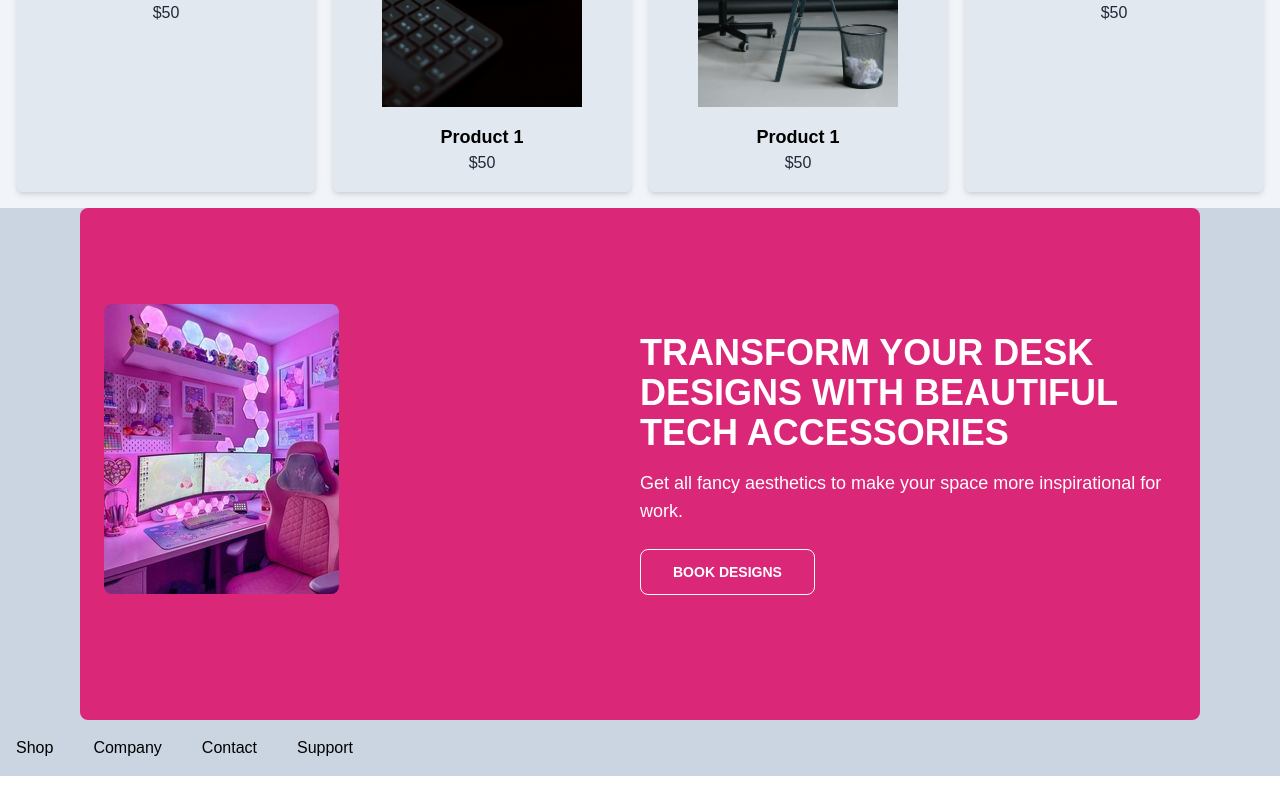
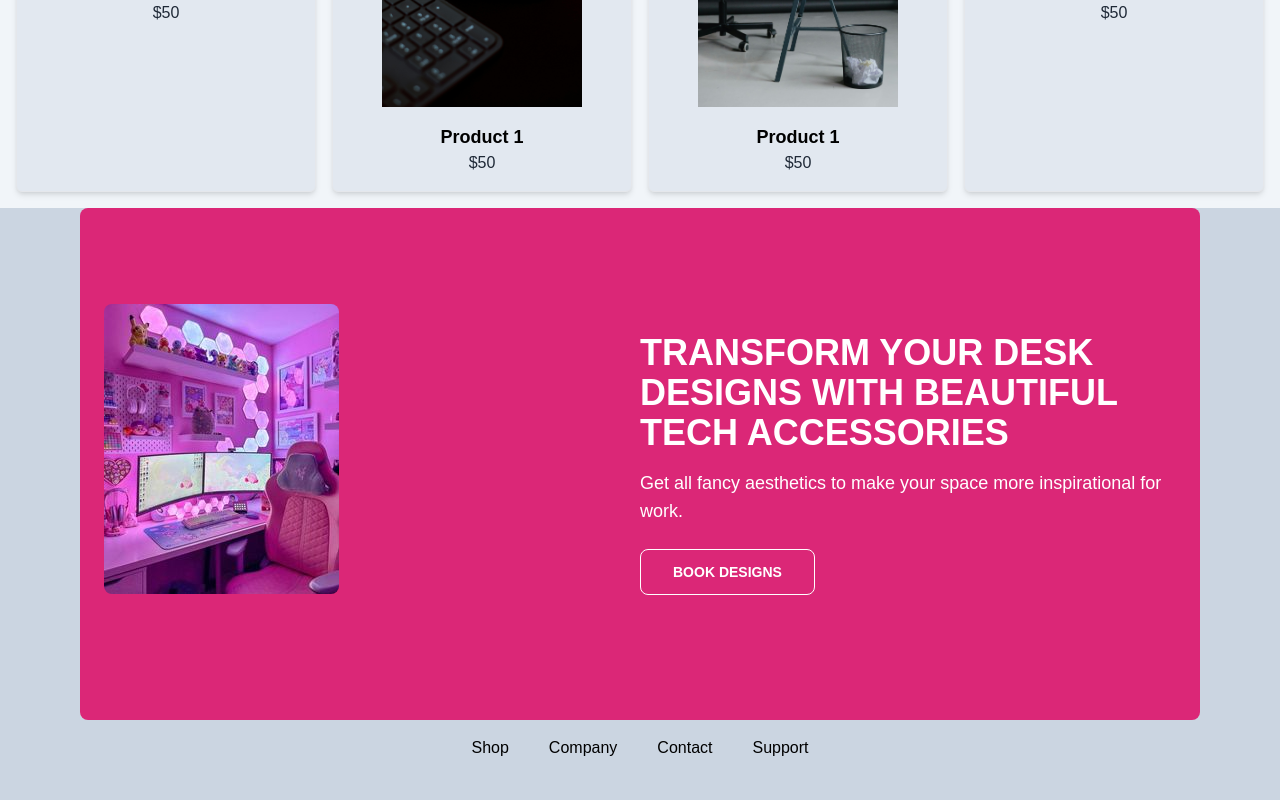
Before and after one commit to CoveredTechSis/Tech-Oasis, a Next.js app: page / in a window 1280 px wide. Shown: the part 1932-2732 px from the top of the page. Before the commit the page ends 2708 px from the top, so only its background shows below. Built offline with nearby package versions, Linux system fonts and the light colour scheme.

Commit message:
latest commit

```diff
--- a/src/components/footer/footer.tsx
+++ b/src/components/footer/footer.tsx
@@ -2,8 +2,8 @@ import React from "react"
 
 export default function Footer() {
     return(
-        <div className="bg-slate-300 h-1/4 w-full ">
-            <div className="flex gap-10 p-4">
+        <div className="bg-slate-300 h-20 w-full  ">
+            <div className="flex flex-row gap-10 justify-center align-middle p-4">
                 <div className="text-black">Shop</div>
                 <div className="text-black">Company</div>
                 <div className="text-black"> Contact</div>
```
